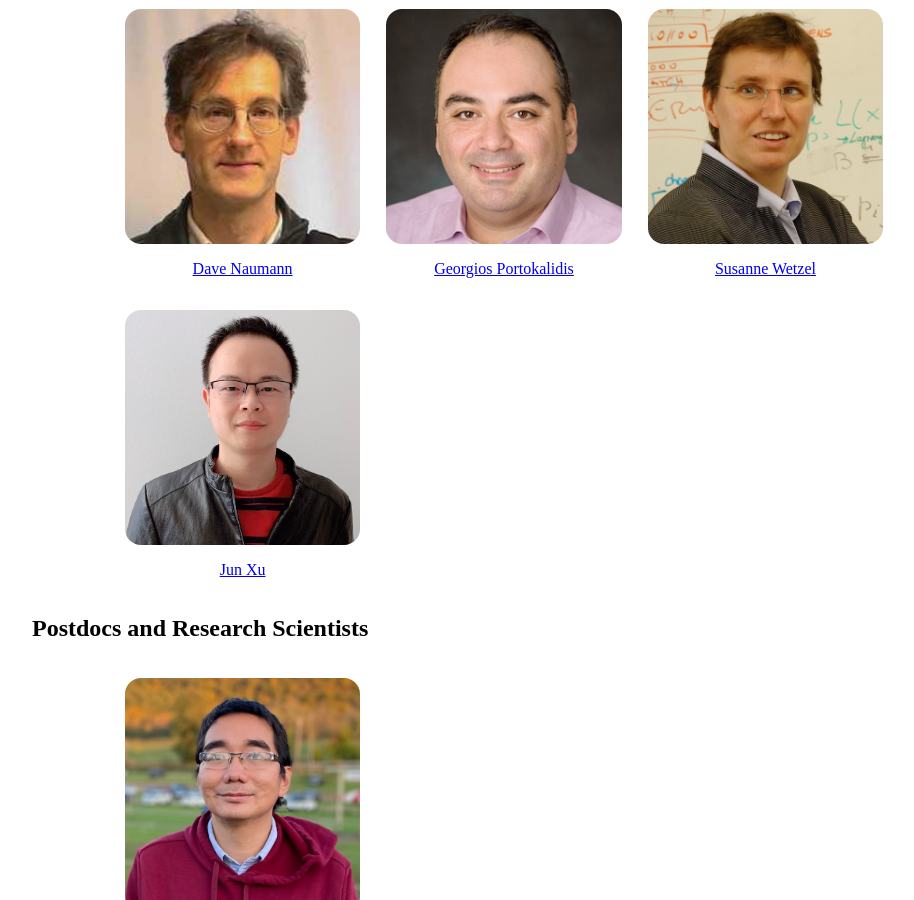
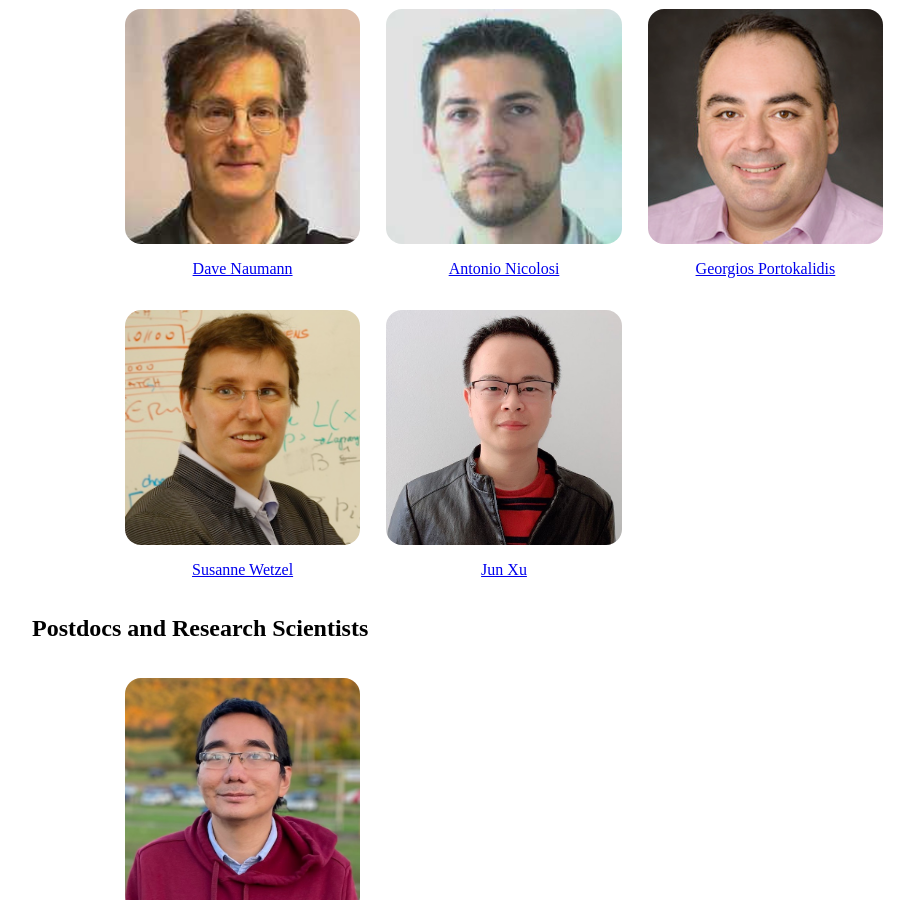
Before and after one commit to mgree/cypress, a Jekyll site: the page built from people.md, in a window 1280 px wide and 900 px high, scrolled down 786 px. Shown: the whole window, without its empty margins (152-1066 px from the left). Built offline with Jekyll 4.4.1, drawn with Linux system fonts in a browser that asks for light colours.

Commit message:
anicolos, oopsie

```diff
--- a/people.md
+++ b/people.md
@@ -15,6 +15,7 @@ permalink: /people/
 - [![Eric Koskinen]({{ "/assets/ekoskine.jpg" | relative_url }}) Eric Koskinen](https://www.cs.stevens.edu/~ejk/#/~ejk/)
 - [![Philippe Meunier]({{ "/assets/pmeunier.jpg" | relative_url }}) Philippe Meunier](https://faculty.stevens.edu/pmeunier/)
 - [![Dave Naumann]({{ "/assets/dnaumann.jpg" | relative_url }}) Dave Naumann](https://www.cs.stevens.edu/~naumann/)
+- [![Antonio Nicolosi]({{ "/assets/anicolos.jpg" | relative_url }}) Antonio Nicolosi](https://www.cs.stevens.edu/~nicolosi/)
 - [![Georgios Portokalidis]({{ "/assets/gportoka.jpg" | relative_url }}) Georgios Portokalidis](https://www.portokalidis.net/)
 - [![Susanne Wetzel]({{ "/assets/swetzel.jpg" | relative_url }}) Susanne Wetzel](https://www.cs.stevens.edu/~swetzel/)
 - [![Jun Xu]({{ "/assets/jxu69.jpg" | relative_url }}) Jun Xu](https://sites.google.com/view/junxzm)
```
Also changed, not shown: assets/anicolos.jpg (added), 1 other file.
